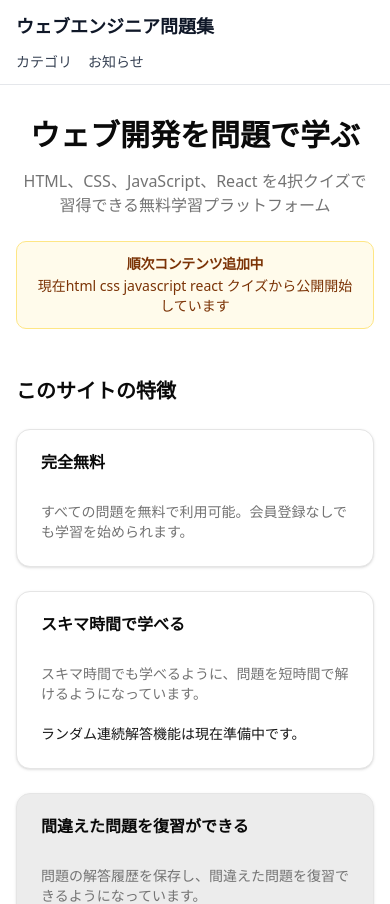
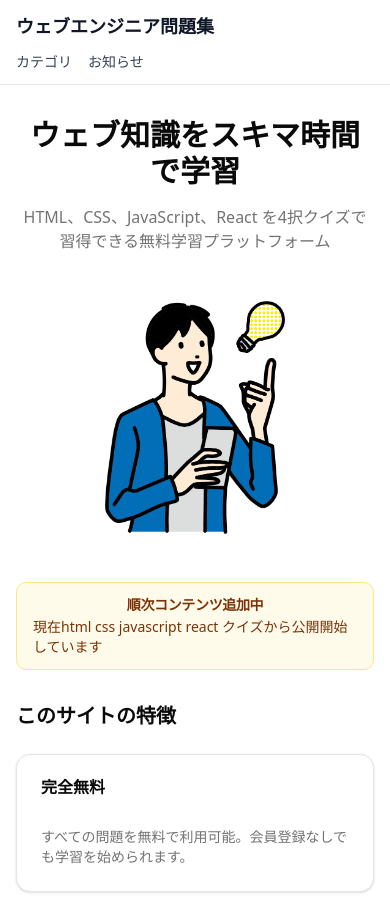
Before and after one commit to idw-coder/next-basic, a Next.js app: page / in a window 390 px wide. Shown: the top 904 px of the page. Built offline with nearby package versions, Linux system fonts and the light colour scheme; no server answers.

Commit message:
Enhance UI with new image components: Added Image component to Home and CategoryQuizPage for improved visual appeal, updated hero section layout for better responsiveness, and refined alert styling for clarity.

```diff
--- a/src/app/page.tsx
+++ b/src/app/page.tsx
@@ -1,4 +1,5 @@
 import Link from "next/link";
+import Image from "next/image";
 import {
   Card,
   CardContent,
@@ -59,24 +60,40 @@ export default async function Home() {
   const counts = await getQuizCountsBySlugs([...CATEGORY_SLUGS]);
   return (
     <div className="max-w-6xl mx-auto px-4 py-8 md:py-12">
-      {/* ヒーロー */}
-      <section className="text-center mb-12 md:mb-16">
+      {/* ヒーロー（メインビジュアル） */}
+      <section className="mb-12 md:mb-16">
+        <div className="flex flex-col-reverse justify-center sm:flex-row sm:items-center gap-6">
+          <div className="flex justify-center sm:justify-start">
+            <Image
+              src="/inpiration_man_color.png"
+              alt="ひらめきを得て学習している人のイラスト"
+              width={588}
+              height={761}
+              priority
+              className="w-full max-w-[180px] md:max-w-[220px] h-auto -scale-x-100"
+            />
+          </div>
+          <div className="text-center sm:text-left sm:flex-1 sm:max-w-xl">
             <h2 className="text-3xl font-bold text-foreground mb-4 md:text-4xl">
-          ウェブ開発を問題で学ぶ
+              ウェブ知識をスキマ時間で学習
             </h2>
             <p className="text-md text-muted-foreground mb-6 md:text-xl md:mb-8">
               HTML、CSS、JavaScript、React
               を4択クイズで習得できる無料学習プラットフォーム
             </p>
+          </div>
+        </div>
+      </section>
+
+      {/* アラート（お知らせの強調） */}
+      <div className="mb-8 md:mb-10">
         <Alert className="border-amber-200 bg-amber-50 text-amber-900 [&_div]:text-current max-w-md mx-auto">
-          <AlertTitle className="font-semibold">
-            順次コンテンツ追加中
-          </AlertTitle>
+          <AlertTitle className="font-semibold text-center">順次コンテンツ追加中</AlertTitle>
           <AlertDescription className="justify-center">
             現在html css javascript react クイズから公開開始しています
           </AlertDescription>
         </Alert>
-      </section>
+      </div>
 
       {/* サイトの特徴 */}
       <section className="mb-12 md:mb-16">
--- a/src/app/quiz/[category]/page.tsx
+++ b/src/app/quiz/[category]/page.tsx
@@ -1,4 +1,5 @@
 import Link from "next/link";
+import Image from "next/image";
 import { Metadata } from "next";
 import { ArrowLeft, ChevronRight } from "lucide-react";
 import { Card, CardContent, CardHeader, CardTitle } from "@/components/ui/card";
@@ -115,12 +116,25 @@ export default async function CategoryQuizPage({
             トップページに戻る
           </Link>
         </Button>
+        <section className="flex flex-col-reverse justify-center sm:flex-row sm:items-center gap-6">
+          <div className="flex justify-center sm:justify-start">
+            <Image
+              src="/inpiration_man_color.png"
+              alt="クイズにチャレンジするイメージイラスト"
+              width={588}
+              height={761}
+              className="w-full max-w-[160px] md:max-w-[200px] h-auto -scale-x-100"
+            />
+          </div>
+          <div className="sm:flex-1 sm:max-w-xl">
             <h1 className="text-2xl font-bold text-foreground mb-2 md:text-3xl">
               {category.category_name} 問題集
             </h1>
             {category.description && (
               <p className="text-muted-foreground">{category.description}</p>
             )}
+          </div>
+        </section>
       </div>
 
       {quizzes.length === 0 ? (
```
Also changed, not shown: public/inpiration_man_color.png (added). Lines whose indentation alone changed are shown as unchanged.
